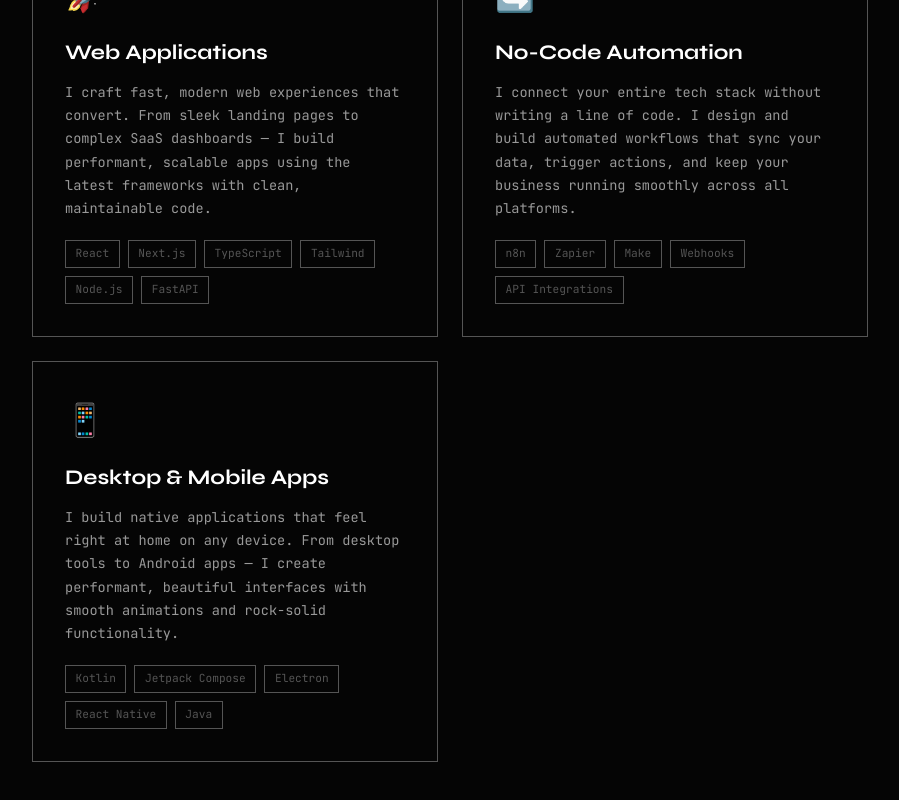
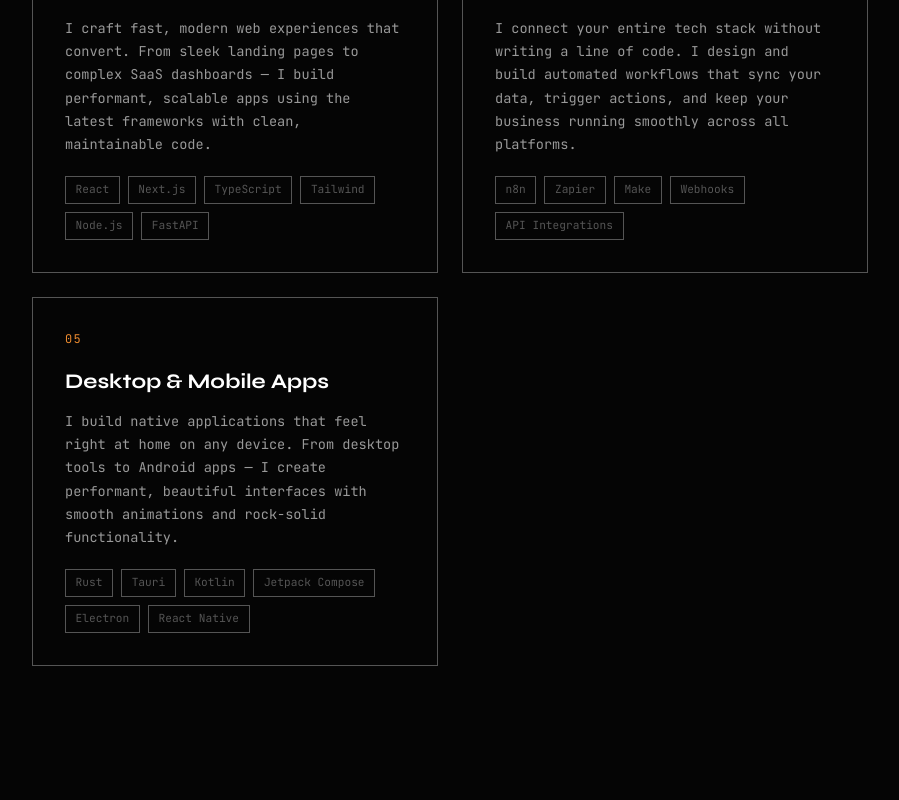
Before and after one commit to umairxdev/umairxdev.github.io, a React (Vite) app: page / in a window 1280 px wide. Shown: the part 2490-3290 px from the top of the page, without its empty margins (190-1089 px from the left). Built offline with nearby package versions, Linux system fonts and the light colour scheme; the HTML template or start-up script is replaced by a standard one.

Commit message:
fix: professional numbering for services, add Rust and Tauri to desktop apps

```diff
--- a/src/components/Services.jsx
+++ b/src/components/Services.jsx
@@ -1,6 +1,6 @@
 import React, { useEffect, useRef, useState } from 'react'
 
-const ServiceCard = ({ icon, title, description, tools, delay }) => {
+const ServiceCard = ({ number, title, description, tools, delay }) => {
   const [isVisible, setIsVisible] = useState(false)
   const [isHovered, setIsHovered] = useState(false)
   const ref = useRef(null)
@@ -49,10 +49,13 @@ const ServiceCard = ({ icon, title, description, tools, delay }) => {
       }} />
 
       <div style={{
-        fontSize: '2rem',
+        fontFamily: 'var(--font-mono)',
+        fontSize: '0.75rem',
+        color: 'var(--accent)',
         marginBottom: '1rem',
+        letterSpacing: '0.1em',
       }}>
-        {icon}
+        {number}
       </div>
 
       <h3 style={{
@@ -100,34 +103,34 @@ const ServiceCard = ({ icon, title, description, tools, delay }) => {
 const Services = () => {
   const services = [
     {
-      icon: '⚡',
+      number: '01',
       title: 'AI Automation',
       description: 'I build intelligent systems that work while you sleep. From custom AI workflows to autonomous agents — I design automations that eliminate repetitive tasks, connect your tools, and scale your operations without scaling your team.',
       tools: ['LangChain', 'n8n', 'Custom Bots', 'AI Agents', 'Workflow Automation'],
     },
     {
-      icon: '🧠',
+      number: '02',
       title: 'LLM Training & Fine-Tuning',
       description: 'I turn generic AI into your specialized expert. Whether you need a model trained on your domain data, fine-tuned for your use case, or optimized for production — I handle the full pipeline from data prep to deployment.',
       tools: ['LoRA', 'QLoRA', 'RLHF', 'PEFT', 'Transformers', 'OpenAI API'],
     },
     {
-      icon: '🚀',
+      number: '03',
       title: 'Web Applications',
       description: 'I craft fast, modern web experiences that convert. From sleek landing pages to complex SaaS dashboards — I build performant, scalable apps using the latest frameworks with clean, maintainable code.',
       tools: ['React', 'Next.js', 'TypeScript', 'Tailwind', 'Node.js', 'FastAPI'],
     },
     {
-      icon: '🔄',
+      number: '04',
       title: 'No-Code Automation',
       description: 'I connect your entire tech stack without writing a line of code. I design and build automated workflows that sync your data, trigger actions, and keep your business running smoothly across all platforms.',
       tools: ['n8n', 'Zapier', 'Make', 'Webhooks', 'API Integrations'],
     },
     {
-      icon: '📱',
+      number: '05',
       title: 'Desktop & Mobile Apps',
       description: 'I build native applications that feel right at home on any device. From desktop tools to Android apps — I create performant, beautiful interfaces with smooth animations and rock-solid functionality.',
-      tools: ['Kotlin', 'Jetpack Compose', 'Electron', 'React Native', 'Java'],
+      tools: ['Rust', 'Tauri', 'Kotlin', 'Jetpack Compose', 'Electron', 'React Native'],
     },
   ]
 
@@ -167,7 +170,7 @@ const Services = () => {
           {services.map((service, i) => (
             <ServiceCard
               key={i}
-              icon={service.icon}
+              number={service.number}
               title={service.title}
               description={service.description}
               tools={service.tools}
```
